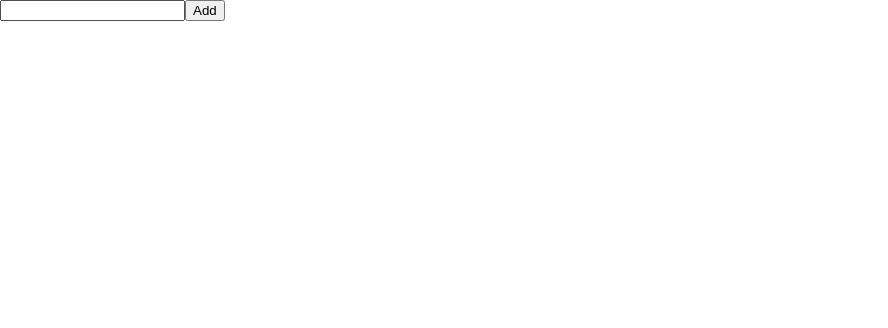
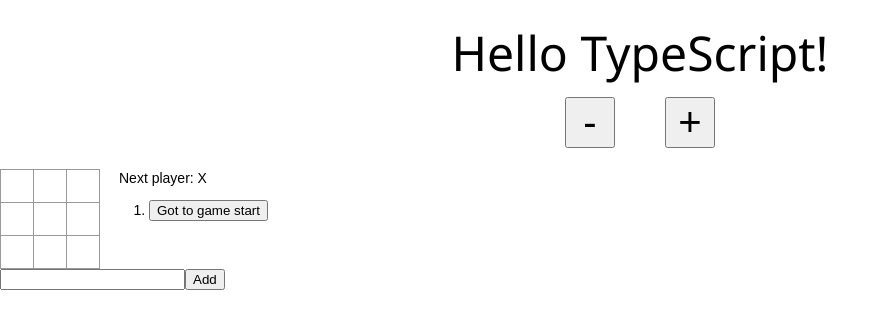
Before and after one commit to k2works/etude_for_type_script_react, a React (Create React App) app: page / in a window 1280 px wide. Shown: the top 328 px of the page, without its empty margins (0-888 px from the left). Built offline with nearby package versions, Linux system fonts and the light colour scheme.

Commit message:
コンポーネントをApp.tsxに集約する

```diff
--- /dev/null
+++ b/src/App.tsx
@@ -0,0 +1,17 @@
+import * as React from 'react';
+import './App.css';
+import {BeerListContainer} from "./components/beerlist/BeerListContainer";
+import Game from "./components/game/Game";
+import Hello from "./containers/Hello";
+
+const App = () => {
+    return (
+        <>
+            <Hello/>
+            <Game/>
+            <BeerListContainer/>
+        </>
+    )
+};
+
+export default App;
--- a/src/index.tsx
+++ b/src/index.tsx
@@ -4,10 +4,10 @@
 import { Provider } from 'react-redux';
 import { createStore } from 'redux';
 import { EnthusiasmAction } from "./actions";
-import {BeerListContainer} from "./components/beerlist/BeerListContainer";
-import { enthusiasm } from './reducers/index';
-import { IStoreState } from './types/index';
+import { enthusiasm } from './reducers';
+import { IStoreState } from './types';
 
+import App from "./App";
 import './index.css';
 
 const store = createStore<IStoreState, EnthusiasmAction, any, any>(enthusiasm, {
@@ -17,7 +17,7 @@
 
 ReactDOM.render(
     <Provider store={store}>
-        <BeerListContainer />
+        <App />
     </Provider>,
     document.getElementById('root') as HTMLElement
 );
```
Also changed, not shown: src/App.css (added), 1 other file (tests, documents, lock files or other folders).
